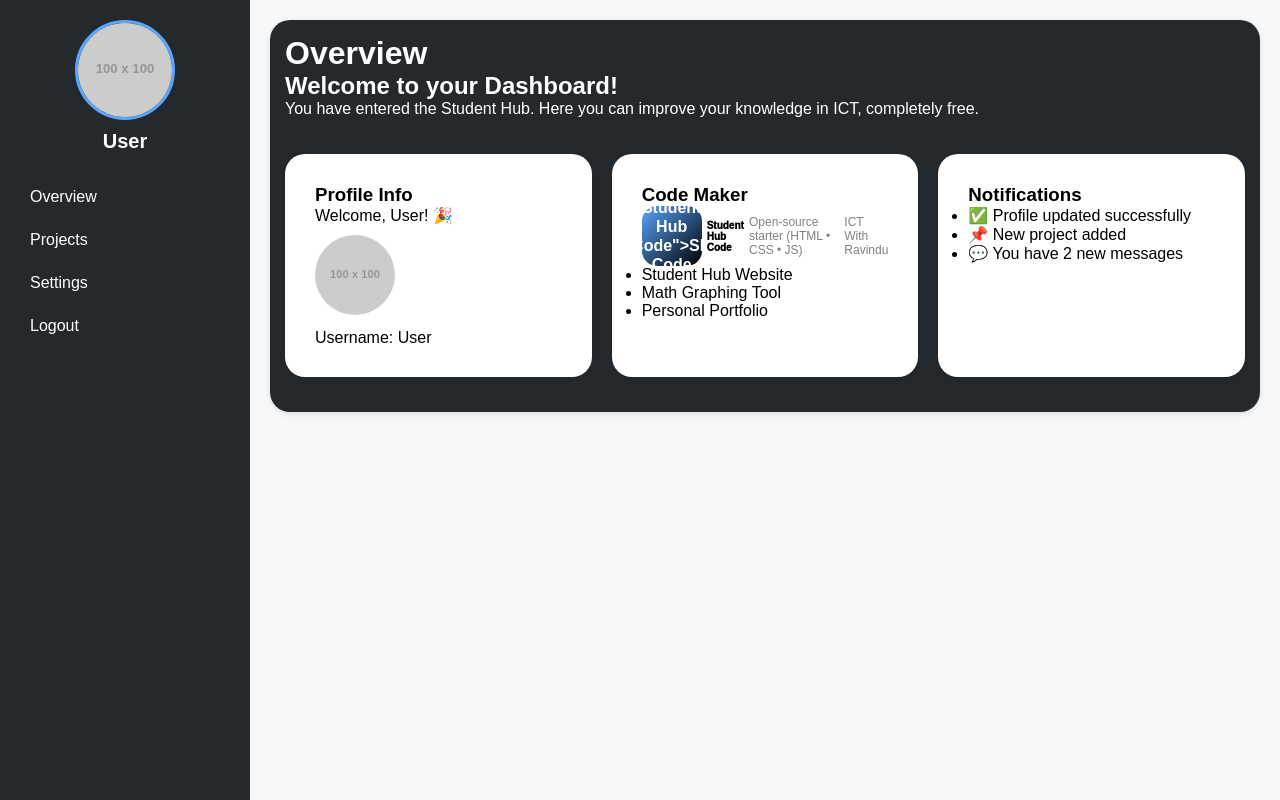
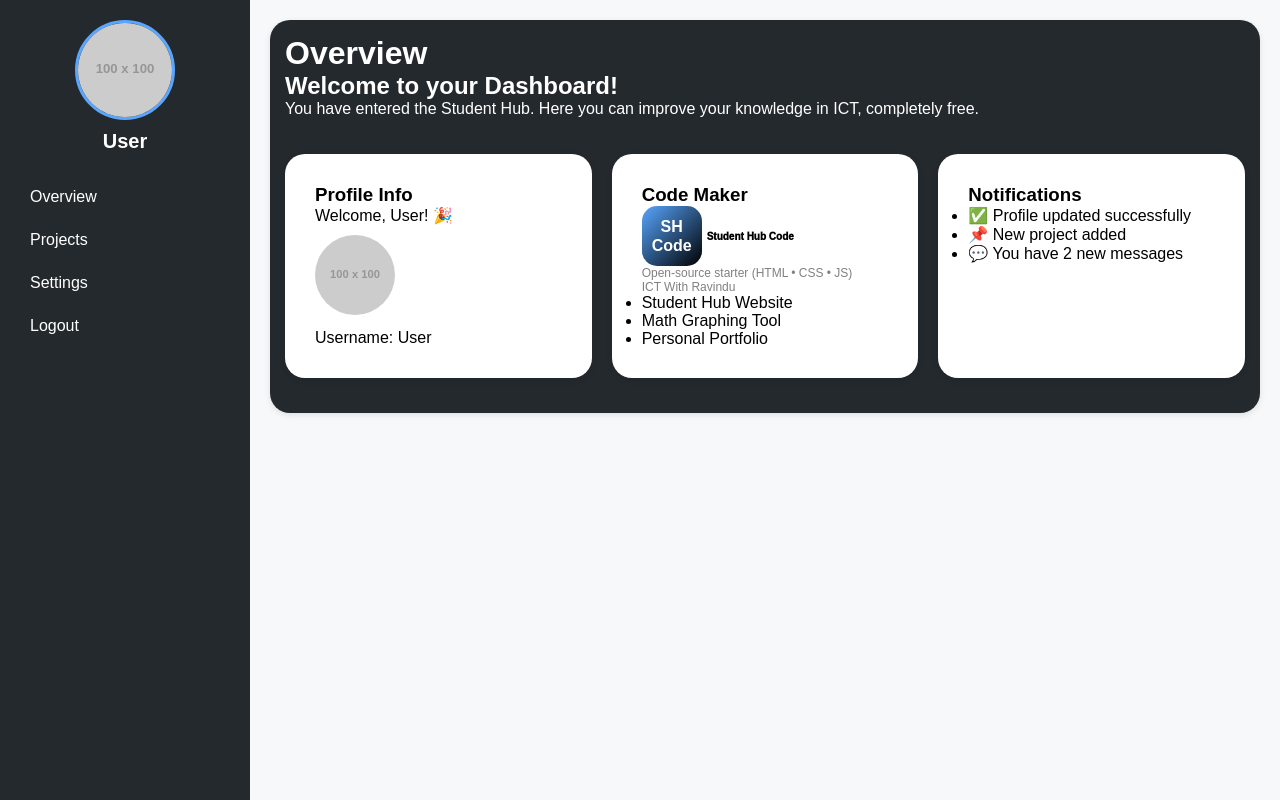
Before and after one commit to Ravindu-RV/dashboard-sh, a website: page index.html in a window 1280 px wide. Drawn offline with Linux system fonts and the light colour scheme; placeholder pictures from the web are drawn by us.

Commit message:
Update index.html

```diff
--- a/index.html
+++ b/index.html
@@ -178,14 +178,16 @@
         <div class="card-grid">
   <h3>Code Maker</h3>
   <div class="brand">
-          <a href="https://ravindu-rv.github.io/RV-Code-maker/" target="_blank"
+    <a href="https://ravindu-rv.github.io/RV-Code-maker/"
+       target="_blank"
        class="logo"
-   title="Open Student Hub Code"> Student Hub Code">SH<br>Code</a>
+       title="Open Student Hub Code">SH<br>Code</a>
     <div style="font-weight:1000; font-size:20px;">
-            <div style="font-weight:1000; font-size:10px ">Student Hub Code</div>
+      <div style="font-weight:1000; font-size:10px;">Student Hub Code</div>
+    </div>
   </div>
   <div class="tiny">Open-source starter (HTML • CSS • JS)</div>
-          <div class="tiny">ICT With Ravindu</div></div>
+  <div class="tiny">ICT With Ravindu</div>
   <ul>
     <li>Student Hub Website</li>
     <li>Math Graphing Tool</li>
```
Lines whose indentation alone changed are shown as unchanged.
